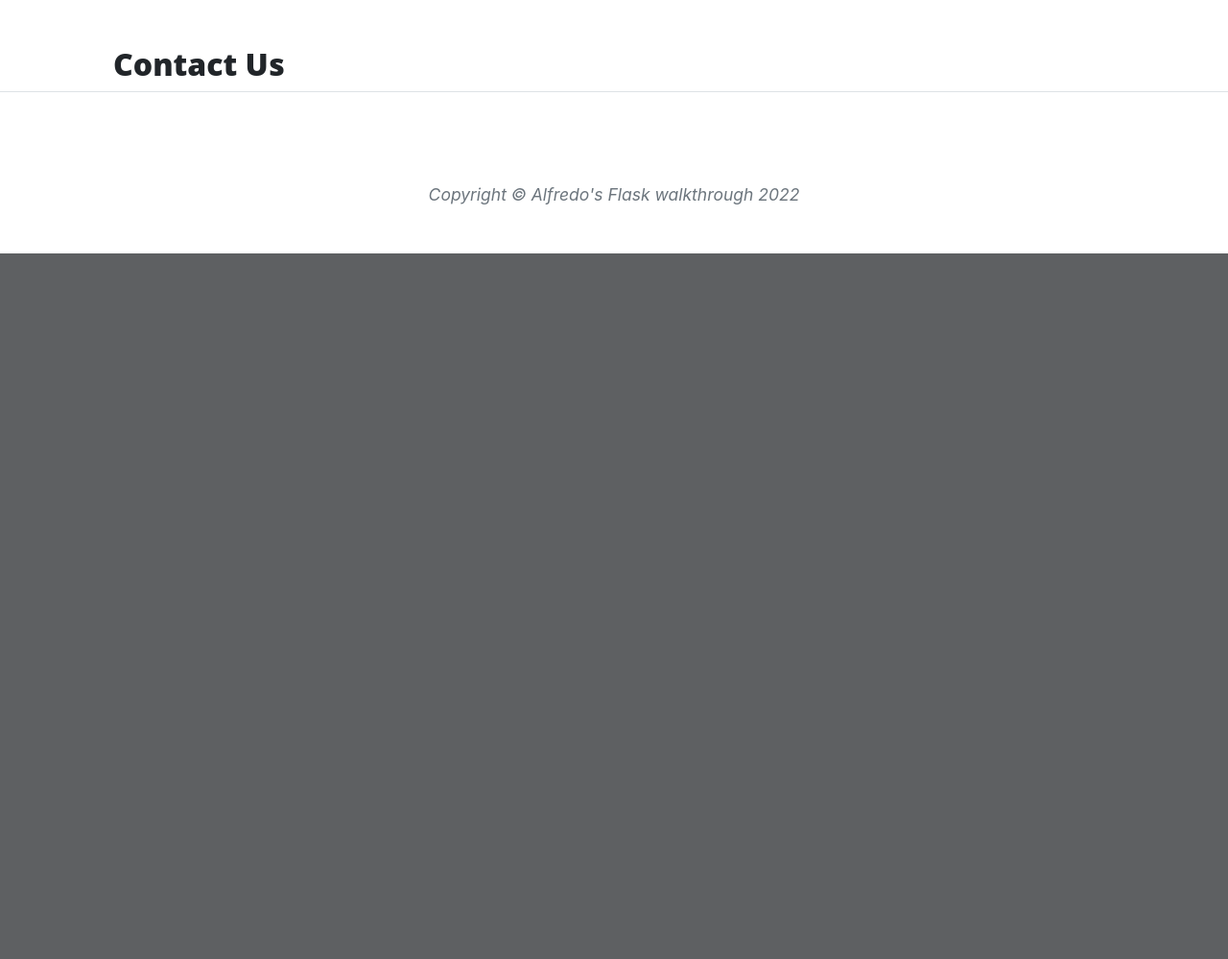
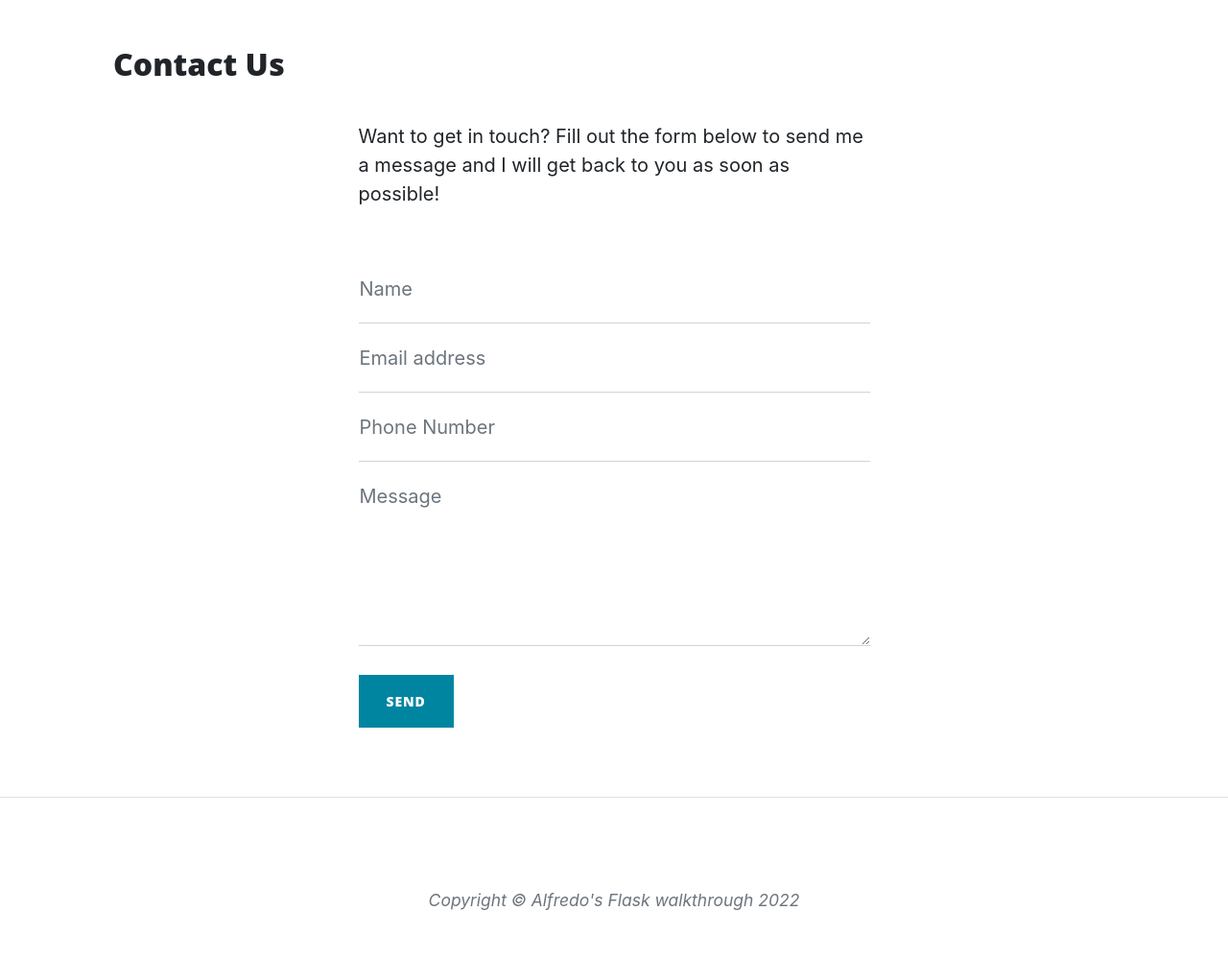
Before and after one commit to aelfrith92/Flask_project_CI, a Flask app: page /contact in a window 1280 px wide. Shown: the part 628-1627 px from the top of the page at 96% size. Before the commit the page ends 892 px from the top, so only its background shows below. Run offline with Flask 2, Linux system fonts and the light colour scheme; some libraries are stand-ins or nearby versions.

Commit message:
Add advanced routing, manipulate form data via request and flash Flask libraries, add back-end content to contact html page

```diff
--- a/run.py
+++ b/run.py
@@ -1,8 +1,11 @@
 import os
 import json
-from flask import Flask, render_template
+from flask import Flask, render_template, request, flash
+if os.path.exists("env.py"):
+    import env
 
 app = Flask(__name__)
+app.secret_key = os.environ.get("SECRET_KEY")
 
 
 @app.route('/')
@@ -21,8 +24,22 @@ def about():
           characters=data)
 
 
-@app.route('/contact')
+@app.route('/about/<character_name>')
+def about_character(character_name):
+    character = {}
+    with open('data/characters.json', 'r', encoding="utf-8") as json_data:
+        data = json.load(json_data)
+        for obj in data:
+            if obj['url'] == character_name:
+                character = obj
+    return render_template('character.html', character=character)
+
+
+@app.route('/contact', methods=["GET", "POST"])
 def contact():
+    if request.method == "POST":
+        flash("Thanks {}, we have received your message!".format(
+                request.form.get("name")))
     return render_template('contact.html', page_title='Contact Us')
 
 
--- a/static/js/scripts.js
+++ b/static/js/scripts.js
@@ -14,7 +14,6 @@ window.addEventListener('DOMContentLoaded', () => {
             if (currentTop > 0 && mainNav.classList.contains('is-fixed')) {
                 mainNav.classList.add('is-visible');
             } else {
-                console.log(123);
                 mainNav.classList.remove('is-visible', 'is-fixed');
             }
         } else {
--- a/templates/about.html
+++ b/templates/about.html
@@ -15,7 +15,7 @@
                 {% if loop.index % 2 != 0 %}
                         <div class="row featurette">
                                 <div class="col-md-7">
-                                        <h3>{{ character['name'] }}</h3>
+                                        <h3><a href="/about/{{ character.url }}">{{ character['name'] }}</a></h3>
                                         <p>{{ character['description'] }}</p>
                                 </div>
                                 <div class="col-md-5">
@@ -28,7 +28,7 @@
                                         <img src="{{ character['img_source'] }}" alt="">
                                 </div>
                                 <div class="col-md-7">
-                                        <h3>{{ character['name'] }}</h3>
+                                        <h3><a href="/about/{{ character.url }}">{{ character['name'] }}</a></h3>
                                         <p>{{ character['description'] }}</p>
                                 </div>
                         </div>
--- a/templates/contact.html
+++ b/templates/contact.html
@@ -1,4 +1,53 @@
-{% extends 'base.html' %}
+{% extends "base.html" %}
 {% block content %}
-        <h2>{{ page_title }}</h2>
+<h2>{{ page_title }}</h2>
+
+<main class="mb-4">
+    <div class="container px-4 px-lg-5">
+        <div class="row gx-4 gx-lg-5 justify-content-center">
+            <div class="col-md-10 col-lg-8 col-xl-7">
+
+                {% with messages = get_flashed_messages() %}
+                    {% if messages %}
+                    <ul class="flashes">
+                        {% for message in messages %}
+                            <li>{{ message }}</li>
+                        {% endfor %}
+                    </ul>
+                    {% endif %}
+                {% endwith %}
+
+                <p>Want to get in touch? Fill out the form below to send me a message and I will get back to you as soon
+                    as possible!</p>
+                <div class="my-5">
+                    <form id="contactForm" method="POST">
+                        <div class="form-floating">
+                            <input class="form-control" id="name" name="name" type="text"
+                                placeholder="Enter your name..." required />
+                            <label for="name">Name</label>
+                        </div>
+                        <div class="form-floating">
+                            <input class="form-control" id="email" name="email" type="email"
+                                placeholder="Enter your email..." required />
+                            <label for="email">Email address</label>
+                        </div>
+                        <div class="form-floating">
+                            <input class="form-control" id="phone" name="phone" type="tel"
+                                placeholder="Enter your phone number..." required />
+                            <label for="phone">Phone Number</label>
+                        </div>
+                        <div class="form-floating">
+                            <textarea class="form-control" id="message" name="message"
+                                placeholder="Enter your message here..." style="height: 12rem" required></textarea>
+                            <label for="message">Message</label>
+                        </div>
+                        <br />
+                        <button class="btn btn-primary text-uppercase" id="submitButton" type="submit">Send</button>
+                    </form>
+                </div>
+            </div>
+        </div>
+    </div>
+</main>
+
 {% endblock %}
```
Also changed, not shown: data/characters.json (+28 -14 lines), templates/character.html (added, +15 -0 lines).
